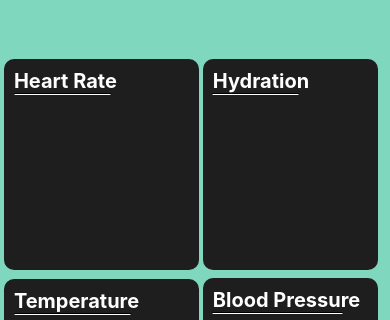
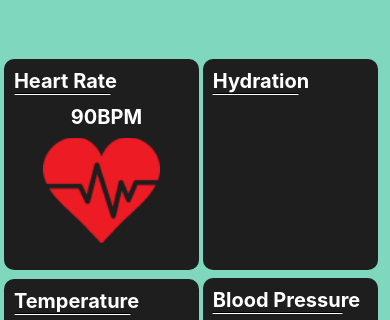
Before and after one commit to Kealen-Pillay/MyHealth, a React Native app: screen /Biometrics in a window 390 px wide. Shown: the top 320 px of the page. Built offline with nearby package versions, Linux system fonts and the light colour scheme.

Commit message:
Added heart icon

```diff
--- a/components/screens/BiometricsScreen.js
+++ b/components/screens/BiometricsScreen.js
@@ -1,4 +1,10 @@
-import { KeyboardAvoidingView, StyleSheet, Text, View } from "react-native";
+import {
+  KeyboardAvoidingView,
+  StyleSheet,
+  Text,
+  View,
+  Image,
+} from "react-native";
 import React from "react";
 import { theme } from "../../theme/theme";
 
@@ -16,6 +22,13 @@ const BiometricsScreen = () => {
                 styles.heartRateLine,
               ]}
             />
+            <View style={styles.heartContainer}>
+              <Text style={styles.cardText}>90BPM</Text>
+              <Image
+                style={styles.heartIcon}
+                source={require("../../images/heartIcon.png")}
+              />
+            </View>
           </View>
           <View style={[styles.card, styles.temperatureCard]}>
             <Text style={styles.cardText}>Temperature</Text>
@@ -159,9 +172,18 @@ const styles = StyleSheet.create({
     marginLeft: "3%",
   },
   heartRateLine: { width: "50%" },
-  hydrationLine: {width: "50%"},
-  temperatureLine: {width: "60%"},
-  bloodPressureLine: {width: "75%"},
-  respirationLine: {width: "26%"},
-  bloodSugarLine: {width: "28%"},
+  hydrationLine: { width: "50%" },
+  temperatureLine: { width: "60%" },
+  bloodPressureLine: { width: "75%" },
+  respirationLine: { width: "26%" },
+  bloodSugarLine: { width: "28%" },
+  heartContainer: {
+    flex: 1,
+    alignItems: "center",
+  },
+  heartIcon: {
+    height: "60%",
+    width: "60%",
+    marginTop: "5%",
+  },
 });
```
